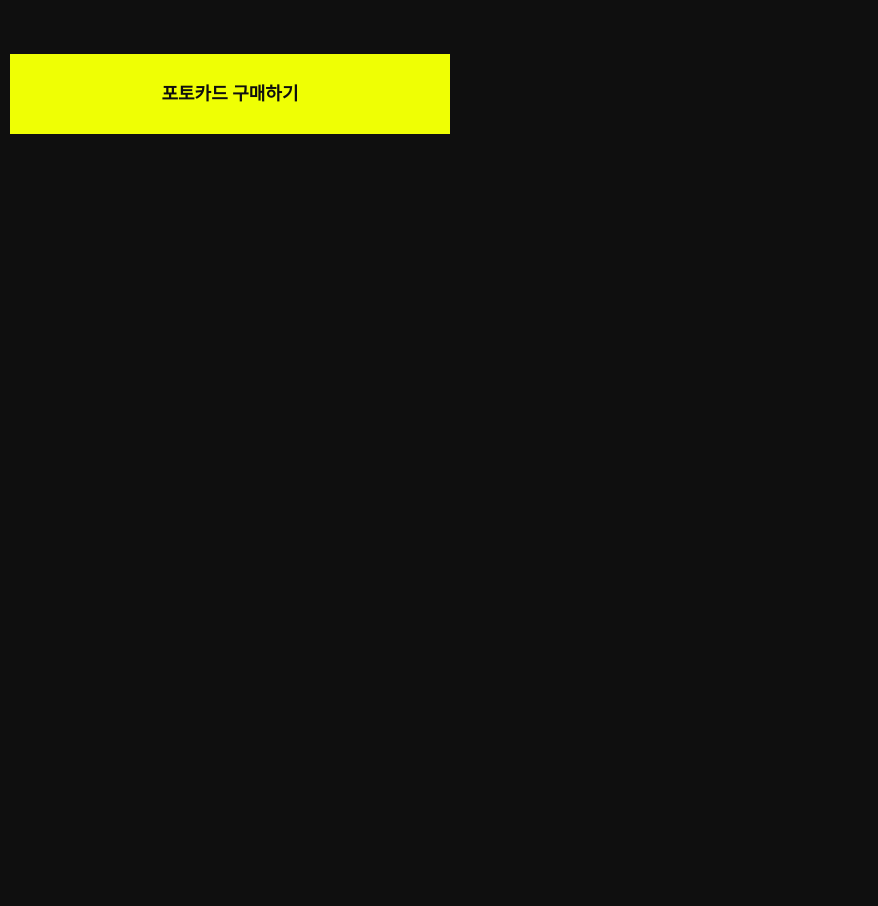
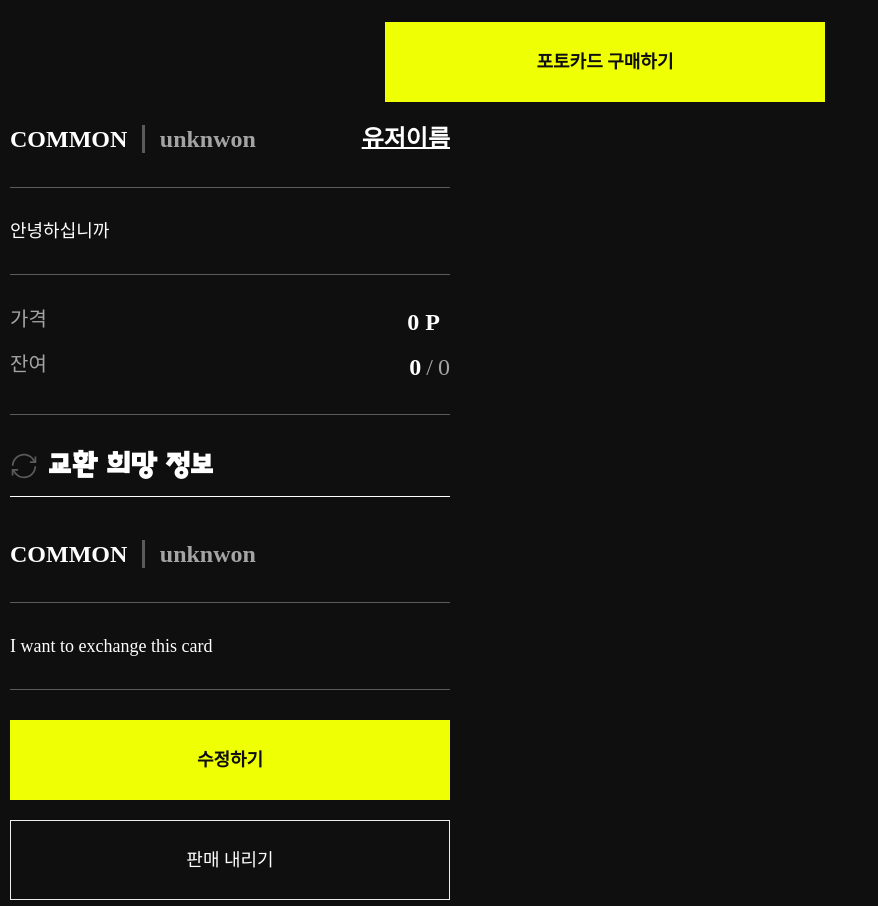
Before and after one commit to Jin-coding-333/3-my_favorite_photo-2team-fe, a Next.js app: page /test/mytest in a window 1280 px wide. Shown: the part 600-1506 px from the top of the page, without its empty margins (0-878 px from the left). Before the commit the page ends 800 px from the top, so only its background shows below. Built offline with nearby package versions, Linux system fonts and the light colour scheme.

Commit message:
폰트 추가 및 간단 수정

```diff
--- a/components/ImgHover.jsx
+++ b/components/ImgHover.jsx
@@ -9,7 +9,7 @@ import { useState } from 'react';
  * @param height height
  * @returns <Image /> next/image
  */
-export default function ImgHover({ src, src2, alt, width, height, className }) {
+export default function ImgHover({ src, src2, alt, width, height, className, ...props }) {
   const [imgPath, setImgPath] = useState(src);
   const mouseEnterHandle = (e) => {
     setImgPath(src2);
@@ -27,6 +27,7 @@ export default function ImgHover({ src, src2, alt, width, height, className }) {
       alt={alt}
       width={width}
       height={height}
+      {...props}
     />
   );
 }
--- a/components/_card/Card.jsx
+++ b/components/_card/Card.jsx
@@ -2,6 +2,7 @@ import styles from '@/styles/components/Card.module.css';
 import Button from '../button/Button';
 import { useEffect, useState } from 'react';
 import { useFirstUpperCase } from '@/lib/hooks/convenience';
+import ImgHover from '../ImgHover';
 
 /**
  *
@@ -41,7 +42,7 @@ export default function Card({
   );
 }
 
-function Title({ grade = 'COMMON', genre = 'unknwon', userNickName = '유저이름' }) {
+function Title({ grade = 'COMMON', genre = 'unknwon', userNickName }) {
   return (
     <div className={styles.Title}>
       <div className={styles.Top}>
@@ -49,15 +50,16 @@ function Title({ grade = 'COMMON', genre = 'unknwon', userNickName = '유저이
         <div className={styles.TitleLine}></div>
         <p className={styles.Genre}>{genre}</p>
       </div>
-      <div className={styles.UserNickName}>{userNickName}</div>
+      {userNickName && <div className={styles.UserNickName}>{userNickName}</div>}
     </div>
   );
 }
 
-function Content({ children = '', price = 0, count = 0, totalCount = 0 }) {
+function Content({ children = '', price = 0, count = 0, totalCount = 0, onlyText = false }) {
   return (
     <div className={styles.Content}>
       <div className={styles.Text}>{children}</div>
+      {onlyText ? null : (
         <ul className={styles.Bottom}>
           <li className={styles.Price}>
             <p className={styles.Left}>가격</p>
@@ -72,6 +74,7 @@ function Content({ children = '', price = 0, count = 0, totalCount = 0 }) {
             </div>
           </li>
         </ul>
+      )}
     </div>
   );
 }
@@ -122,14 +125,15 @@ function BuyBottom({ point = 0, totalCount = 0 }) {
   );
 }
 
-function SellerBottom({}) {
+function SellerBottom({ children = 'I want to exchange this card' }) {
   const sellBtn = [
     {
       type: 'primary',
       size: 'xxl',
-      children: '판매하기',
+      children: '수정하기',
+      className: styles.SellBtn,
       onClick: () => {
-        alert('판매하기');
+        alert('수정하기');
       },
     },
     {
@@ -143,20 +147,27 @@ function SellerBottom({}) {
   ];
   return (
     <div className={styles.SellerBottom}>
+      <p className={styles.TradeTitle}>
+        <ImgHover
+          alt="trade"
+          src={'/icon/refresh.svg'}
+          src2={'/icon/refresh_white.svg'}
+          width={28}
+          height={28}
+          className={styles.TradeIcon}
+        />
+        교환 희망 정보
+      </p>
+      <Title />
+      <Content onlyText={true}>{children}</Content>
       {sellBtn.map((v, i) => {
         return <Button key={i} {...v} />;
       })}
-      {/* <Button type="primary" size="xxl" className={styles.Button}>
-        판매하기
-      </Button>
-      <Button type="secondary" size="xxl" className={styles.Button}>
-        판매 내리기
-      </Button> */}
     </div>
   );
 }
 
-function BtnPlace({ children, btn = [] }) {
+function BtnPlace({ btn = [] }) {
   return (
     <div className={styles.BtnPlace}>
       {btn.map((v, i) => (
--- a/pages/test/mytest.jsx
+++ b/pages/test/mytest.jsx
@@ -4,9 +4,10 @@ import Card from '@/components/_card/Card';
 
 export default function MyTest() {
   return (
-    <>
+    <div style={{ display: 'flex', flexWrap: 'wrap' }}>
+      <BottomSheet />
       <Card>안녕하십니까</Card>
       <Card type={'sell'}>안녕하십니까</Card>
-    </>
+    </div>
   );
 }
--- a/styles/components/Card.module.css
+++ b/styles/components/Card.module.css
@@ -8,11 +8,17 @@
 .Card.Buy {
   height: 612px;
 }
+.Card.Sell {
+  height: 845px;
+}
 
 .Card .BtnPlace {
   position: absolute;
   bottom: 0;
   left: 0;
+}
+.SellBtn {
+  margin-bottom: 20px;
 }
 .Top {
   display: flex;
@@ -223,3 +229,26 @@
   text-decoration-skip-ink: none;
   color: var(--gray-300);
 }
+
+.SellerBottom {
+}
+.SellerBottom .Content .Text {
+}
+.TradeTitle {
+  padding-bottom: 10px;
+  border-bottom: 1px solid var(--white);
+  margin-bottom: 40px;
+  font-family: BR B;
+  /* font-family: Noto Sans KR; */
+  font-size: 28px;
+  font-weight: 700;
+  line-height: 40.54px;
+  text-align: left;
+  text-underline-position: from-font;
+  text-decoration-skip-ink: none;
+  display: flex;
+  align-items: center;
+}
+.TradeIcon {
+  margin-right: 10px;
+}
--- a/styles/globals.css
+++ b/styles/globals.css
@@ -1,3 +1,7 @@
+@font-face {
+  font-family: 'BR B';
+  src: url('/font/br_B.ttf') format('truetype');
+}
 :root {
   /* Black */
   --black: #0f0f0f;
```
Also changed, not shown: public/font/br_B.ttf (added). Lines whose indentation alone changed are shown as unchanged.
